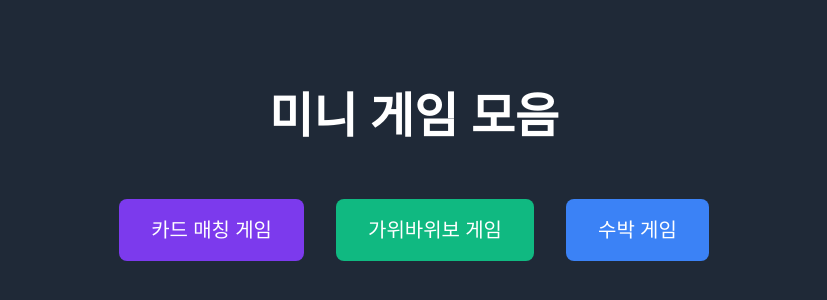
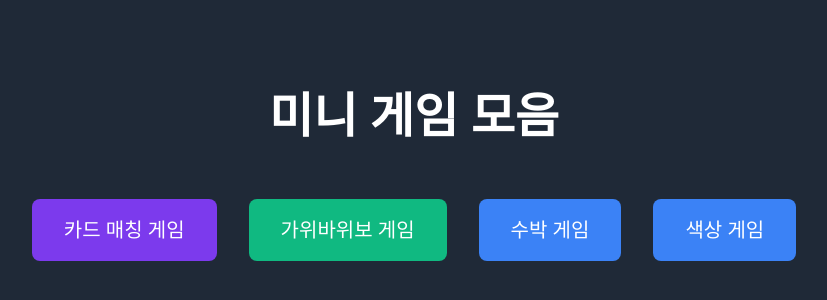
Before and after one commit to TaeWoongYoun/react-game, a React (Create React App) app: page / in a window 1280 px wide. Shown: the part 230-530 px from the top of the page, without its empty margins (226-1053 px from the left). Built offline with nearby package versions, Linux system fonts and the light colour scheme.

Commit message:
feat : Set color game page

```diff
--- a/src/App.js
+++ b/src/App.js
@@ -3,6 +3,7 @@ import MainPage from './pages/MainPage';
 import CardGamePage from './pages/CardGamePage';
 import RSPgamePage from './pages/RSPgamePage';
 import WatermelonGame from './pages/WatermelonGame';
+import ColorGamePage from './pages/ColorGamePage';
 
 function App() {
   return (
@@ -12,6 +13,7 @@ function App() {
         <Route path="/card-game" element={<CardGamePage />} />
         <Route path="/rsp-game" element={<RSPgamePage />} />
         <Route path="/wm-game" element={<WatermelonGame />} />
+        <Route path="/color-game" element={<ColorGamePage />} />
       </Routes>
     </Router>
   );
--- /dev/null
+++ b/src/pages/ColorGamePage.js
@@ -0,0 +1,9 @@
+import '../App.css';
+
+function ColorGamePage() {
+    return (
+        "1"
+    );
+  }
+
+  export default ColorGamePage;
--- a/src/pages/MainPage.js
+++ b/src/pages/MainPage.js
@@ -15,6 +15,9 @@ const MainPage = () => {
         <Link to="/wm-game" className="game-button wm-game-btn">
           수박 게임
         </Link>
+        <Link to="/color-game" className="game-button wm-game-btn">
+          색상 게임
+        </Link>
       </div>
     </div>
   );
```
